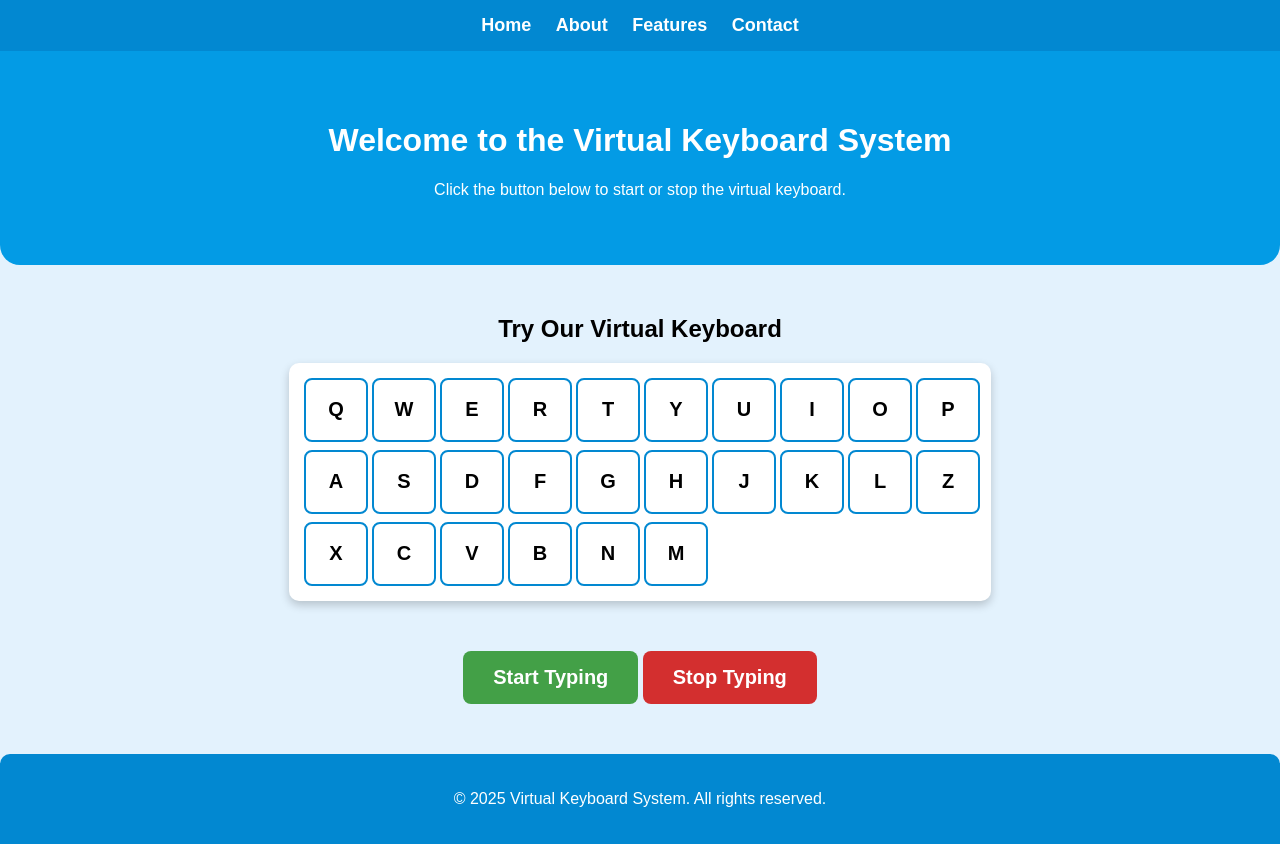
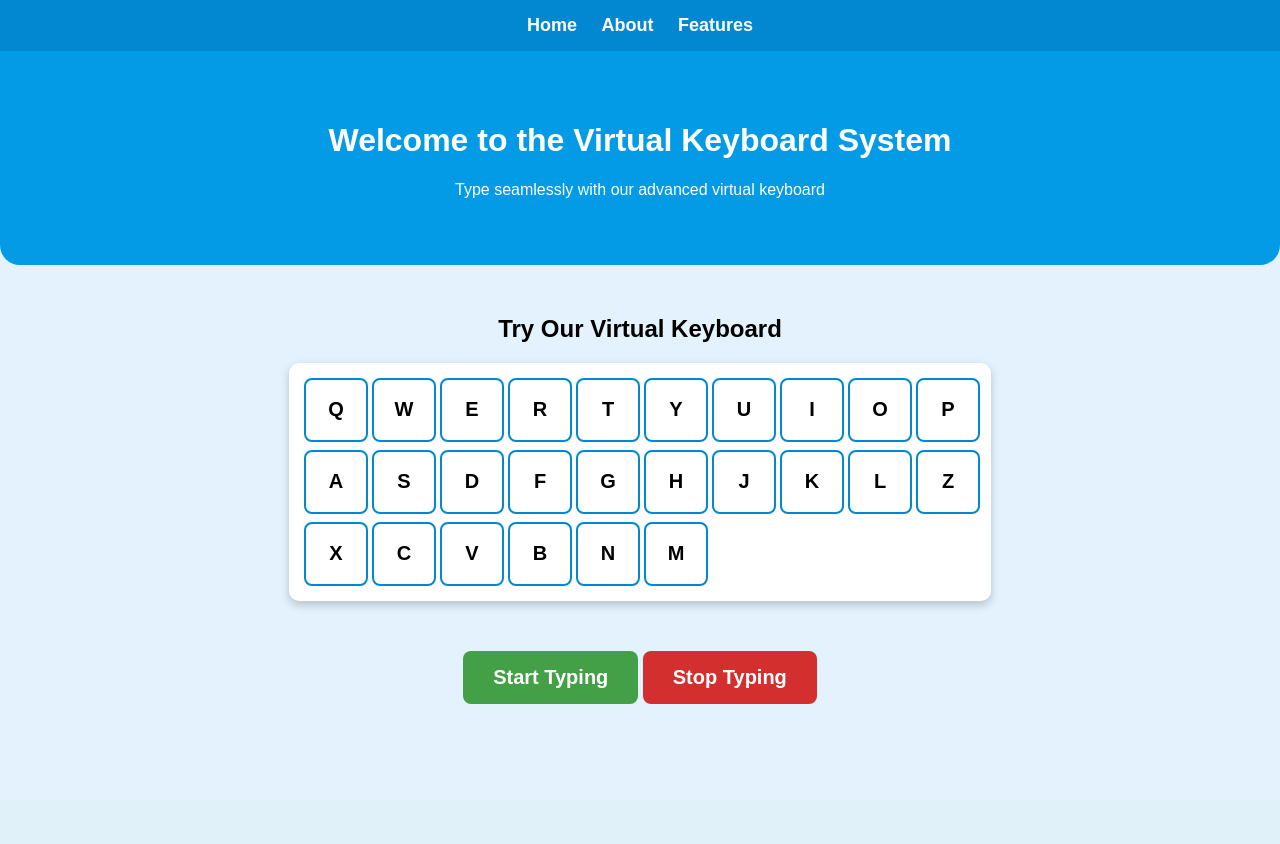
Before and after one commit to bharathkumarp0/virtual-keyboard-system, a Flask app: page / in a window 1280 px wide. After the commit the page ends 704 px from the top, so only its background shows below. Run offline with Flask 3, Linux system fonts and the light colour scheme.

Commit message:
Update index.html

```diff
--- a/templates/index.html
+++ b/templates/index.html
@@ -6,7 +6,7 @@
     <title>Virtual Keyboard System</title>
     <style>
         body {
-            font-family: 'Arial', sans-serif;
+            font-family: Arial, sans-serif;
             margin: 0;
             padding: 0;
             background-color: #e3f2fd;
@@ -90,14 +90,6 @@
             background-color: #c62828;
             transform: scale(1.1);
         }
-        .footer {
-            margin-top: 50px;
-            padding: 20px;
-            background-color: #0288d1;
-            color: white;
-            font-size: 16px;
-            border-radius: 10px 10px 0 0;
-        }
     </style>
 </head>
 <body>
@@ -105,13 +97,11 @@
         <a href="#home">Home</a>
         <a href="#about">About</a>
         <a href="#features">Features</a>
-        <a href="#contact">Contact</a>
     </div>
     <div class="hero">
         <h1>Welcome to the Virtual Keyboard System</h1>
-        <p>Click the button below to start or stop the virtual keyboard.</p>
+        <p>Type seamlessly with our advanced virtual keyboard</p>
     </div>
-
     <div class="keyboard-container">
         <h2>Try Our Virtual Keyboard</h2>
         <div class="keyboard" id="keyboard"></div>
@@ -119,10 +109,6 @@
 
     <button class="start-button" onclick="startTyping()">Start Typing</button>
     <button class="stop-button" onclick="stopTyping()">Stop Typing</button>
-
-    <div class="footer">
-        <p>&copy; 2025 Virtual Keyboard System. All rights reserved.</p>
-    </div>
 
     <script>
         const keys = "QWERTYUIOPASDFGHJKLZXCVBNM".split("");
@@ -133,7 +119,7 @@
             key.classList.add("key");
             key.textContent = letter;
             key.addEventListener("click", () => {
-                alert(`Key Pressed: ${letter}`);
+                document.getElementById("output").value += letter;
             });
             keyboardDiv.appendChild(key);
         });
```
